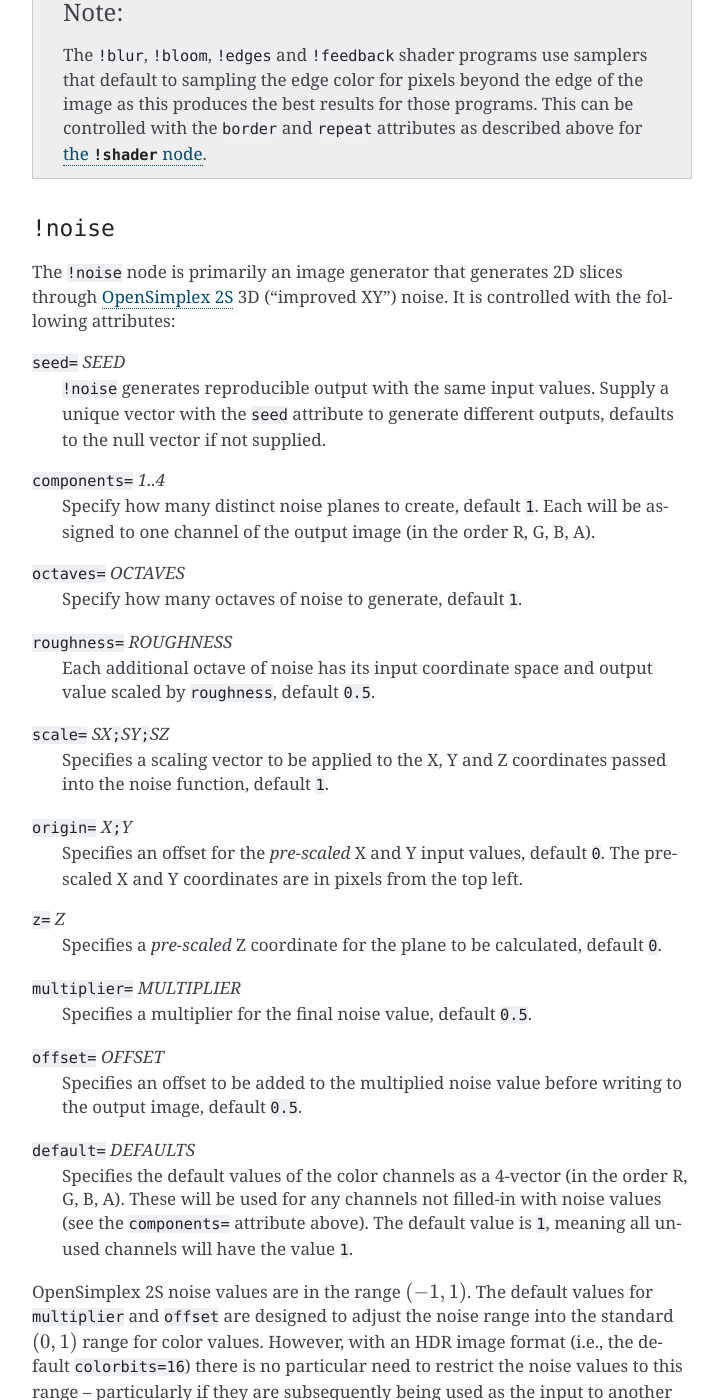
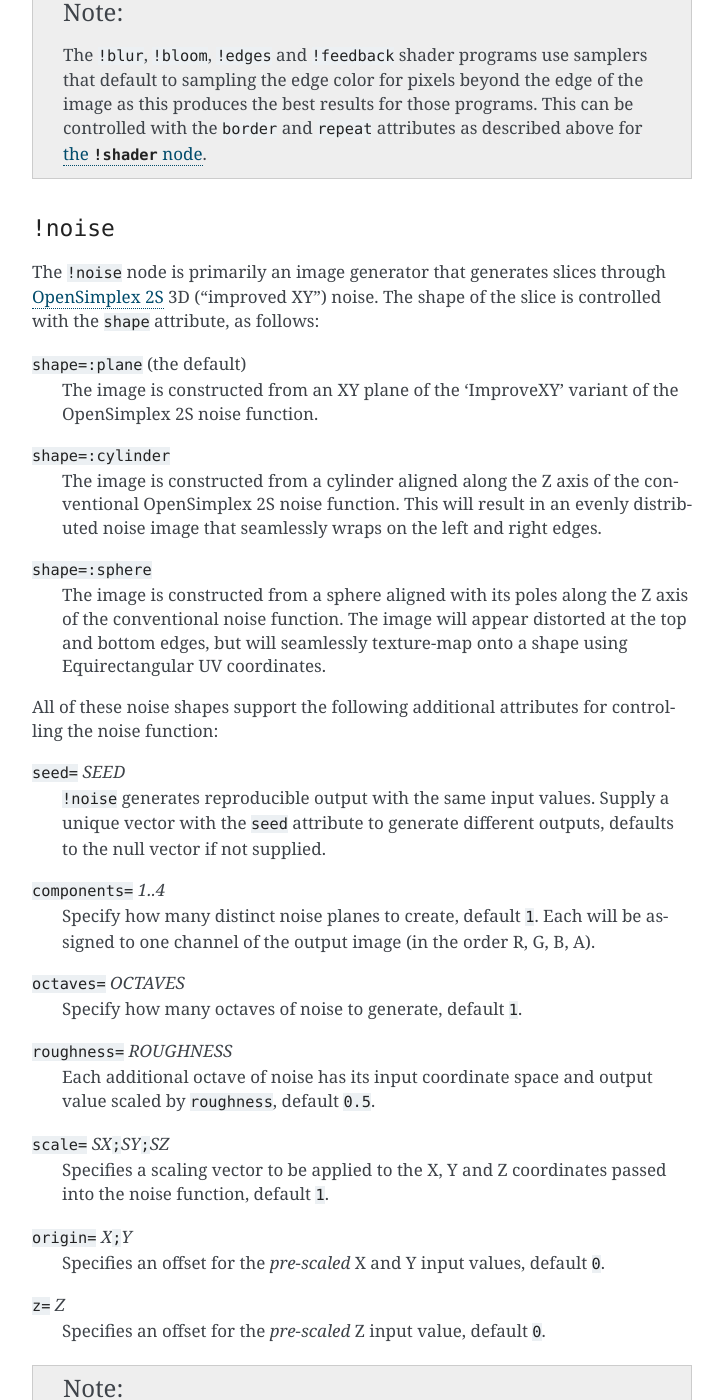
Before and after one commit to jonathanhogg/flitter, a Sphinx documentation site: the page built from docs/shaders.md, in a window 1280 px wide and 1400 px high, scrolled down 13068 px. Shown: the whole window, without its empty margins (388-1111 px from the left). Built offline with Sphinx 7.4.7, drawn with Linux system fonts in a browser that asks for light colours; some of the changed text lies outside the part shown.

Commit message:
Support cylindrical and spherical `!noise`

```diff
--- a/docs/shaders.md
+++ b/docs/shaders.md
@@ -554,9 +554,28 @@ with the `border` and `repeat` attributes as described above for
 
 ### `!noise`
 
-The `!noise` node is primarily an image generator that generates 2D slices
-through [OpenSimplex 2S](https://github.com/KdotJPG/OpenSimplex2) 3D ("improved
-XY") noise. It is controlled with the following attributes:
+The `!noise` node is primarily an image generator that generates slices through
+[OpenSimplex 2S](https://github.com/KdotJPG/OpenSimplex2) 3D ("improved XY")
+noise. The shape of the slice is controlled with the `shape` attribute, as
+follows:
+
+`shape=:plane` (the default)
+: The image is constructed from an XY plane of the 'ImproveXY' variant of the
+OpenSimplex 2S noise function.
+
+`shape=:cylinder`
+: The image is constructed from a cylinder aligned along the Z axis of the
+conventional OpenSimplex 2S noise function. This will result in an evenly
+distributed noise image that seamlessly wraps on the left and right edges.
+
+`shape=:sphere`
+: The image is constructed from a sphere aligned with its poles along the Z
+axis of the conventional noise function. The image will appear distorted at the
+top and bottom edges, but will seamlessly texture-map onto a shape using
+Equirectangular UV coordinates.
+
+All of these noise shapes support the following additional attributes for
+controlling the noise function:
 
 `seed=` *SEED*
 : `!noise` generates reproducible output with the same input values. Supply a
@@ -580,11 +599,15 @@ passed into the noise function, default `1`.
 
 `origin=` *X*`;`*Y*
 : Specifies an offset for the *pre-scaled* X and Y input values, default `0`.
-The pre-scaled X and Y coordinates are in pixels from the top left.
 
 `z=` *Z*
-: Specifies a *pre-scaled* Z coordinate for the plane to be calculated,
-default `0`.
+: Specifies an offset for the *pre-scaled* Z input value, default `0`.
+
+:::{note}
+The `origin` and `z` attributes are designed primarily for animating the default
+`shape=:plane` noise form. Results will be more complicated for cylindrical
+and spherical noise.
+:::
 
 `multiplier=` *MULTIPLIER*
 : Specifies a multiplier for the final noise value, default `0.5`.
```
Also changed, not shown: 2 other files.
